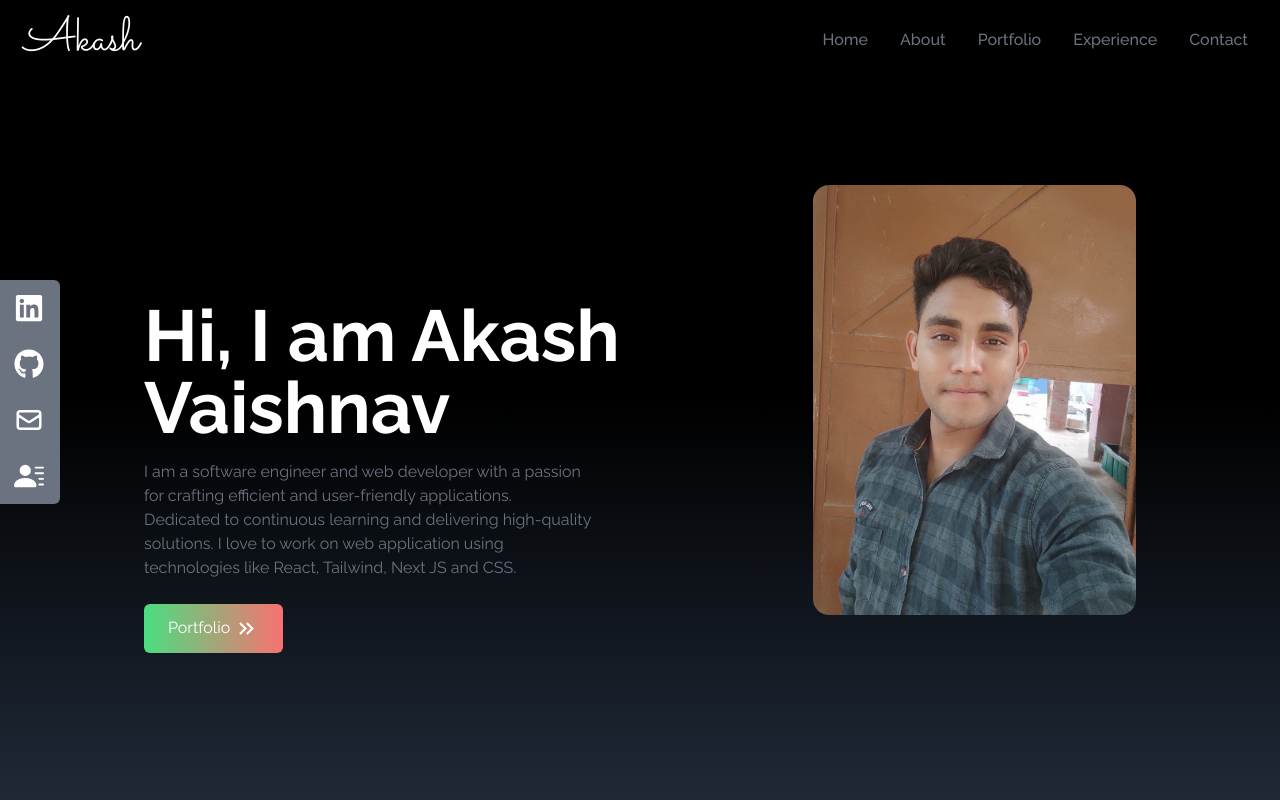
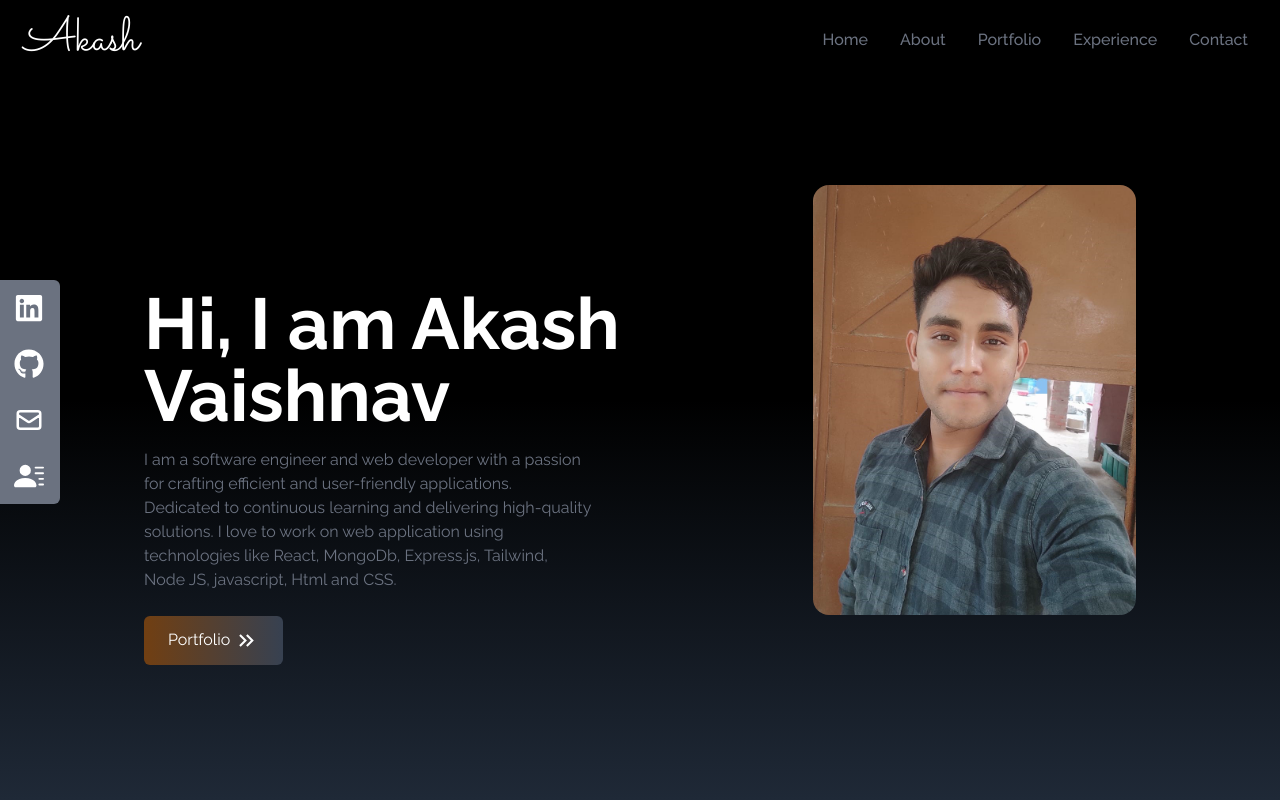
Before and after one commit to SKY989723/akash-portfolio, a React (Create React App) app: page / in a window 1280 px wide. Shown: the top 800 px of the page. Built offline with nearby package versions, Linux system fonts and the light colour scheme.

Commit message:
Update Home.jsx

```diff
--- a/src/components/Home.jsx
+++ b/src/components/Home.jsx
@@ -12,12 +12,12 @@ const Home = () => {
         <div className='flex flex-col justify-center h-full mt-40'>
             <h2 className='text-4xl sm:text-7xl font-bold text-white'>Hi, I am Akash Vaishnav </h2>
             <p className='text-gray-500 py-4 max-w-md'>
-           I am a software engineer and web developer with a passion for crafting efficient and user-friendly applications. Dedicated to continuous learning and delivering high-quality solutions. I love to work on web application using technologies like React, Tailwind, Next JS and CSS.
+           I am a software engineer and web developer with a passion for crafting efficient and user-friendly applications. Dedicated to continuous learning and delivering high-quality solutions. I love to work on web application using technologies like React, MongoDb, Express.js, Tailwind, Node JS, javascript, Html and CSS.
             </p>
             <div>
                 <Link to='portfolio' smooth duration={500} className='group text-white w-fit px-6 py-3
                 my-2 flex items-center rounded-md bg-gradient-to-r
-                from-green-400 to-red-400 cursor-pointer'>
+               from-yellow-900 to-gray-700 cursor-pointer'>
                     Portfolio
                     <span className=' group-hover:rotate-90 duration-300'>
                     <MdOutlineKeyboardDoubleArrowRight size={25}
```
